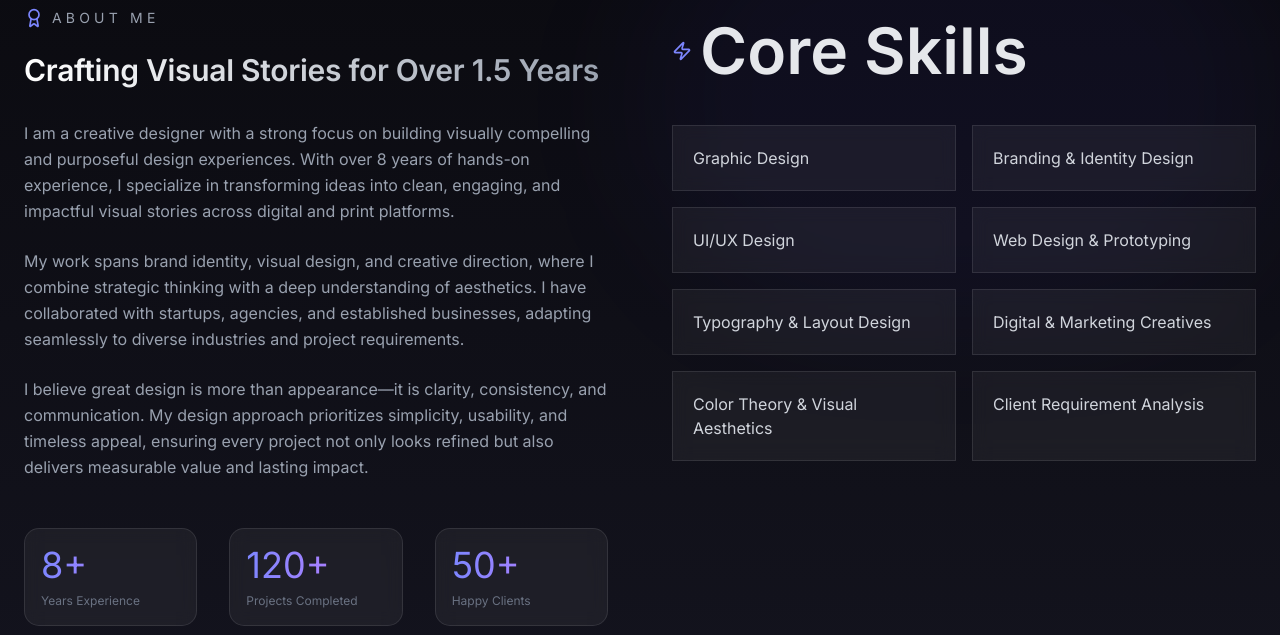
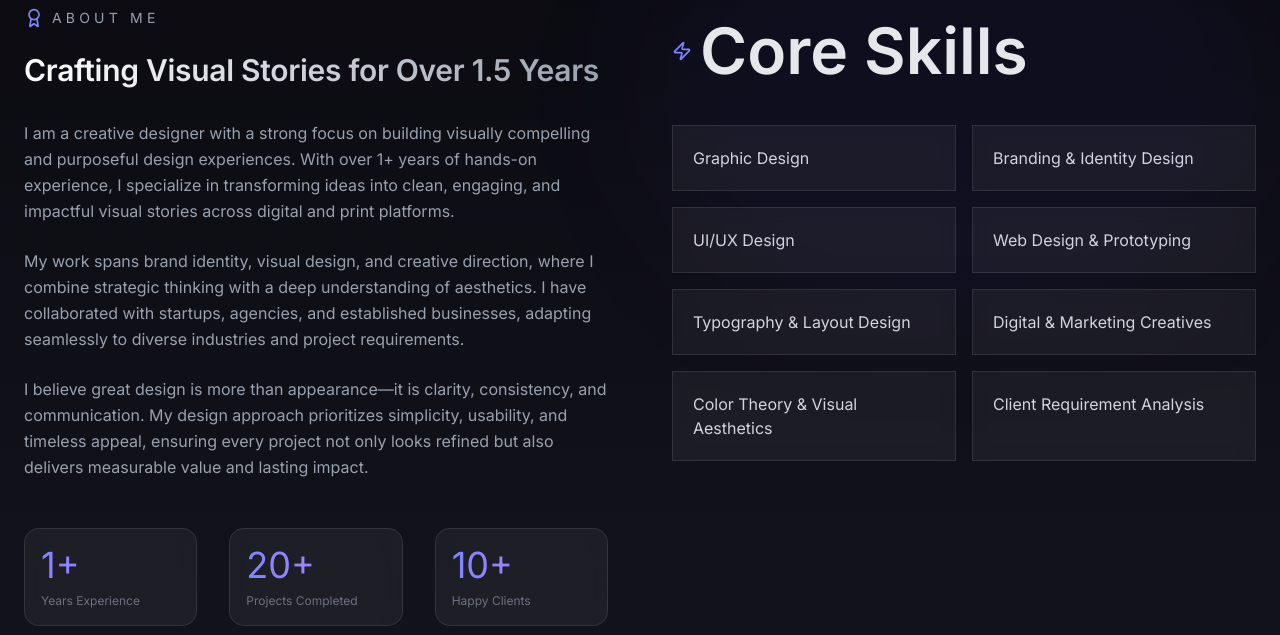
Before and after one commit to Harcharan2102784/portfolio, a React (Vite) app: page / in a window 1280 px wide. Shown: the part 920-1555 px from the top of the page. Built offline with nearby package versions, Linux system fonts and the light colour scheme.

Commit message:
Update About.tsx

```diff
--- a/src/app/components/About.tsx
+++ b/src/app/components/About.tsx
@@ -33,7 +33,7 @@ export function About() {
 
             <div className="space-y-6 text-gray-400 leading-relaxed">
               <p className="hover:text-gray-300 transition-colors">
-               I am a creative designer with a strong focus on building visually compelling and purposeful design experiences. With over 8 years of hands-on experience, I specialize in transforming ideas into clean, engaging, and impactful visual stories across digital and print platforms.
+               I am a creative designer with a strong focus on building visually compelling and purposeful design experiences. With over 1+ years of hands-on experience, I specialize in transforming ideas into clean, engaging, and impactful visual stories across digital and print platforms.
               </p>
 
               <p className="hover:text-gray-300 transition-colors">
@@ -47,15 +47,15 @@ export function About() {
 
             <div className="mt-12 grid grid-cols-3 gap-6 lg:gap-8">
               <div className="group rounded-[15px] p-4 bg-white/5 backdrop-blur-sm border border-white/10 hover:border-indigo-500/50 transition-all duration-300 transform hover:-translate-y-2 hover:shadow-lg hover:shadow-indigo-500/20" style={{ transformStyle: 'preserve-3d' }}>
-                <div className="text-4xl text-transparent bg-clip-text bg-gradient-to-r from-indigo-400 to-purple-400 mb-2 group-hover:scale-110 transition-transform">8+</div>
+                <div className="text-4xl text-transparent bg-clip-text bg-gradient-to-r from-indigo-400 to-purple-400 mb-2 group-hover:scale-110 transition-transform">1+</div>
                 <div className="text-xs text-gray-500 group-hover:text-gray-400 transition-colors">Years Experience</div>
               </div>
               <div className="group rounded-[15px] p-4 bg-white/5 backdrop-blur-sm border border-white/10 hover:border-indigo-500/50 transition-all duration-300 transform hover:-translate-y-2 hover:shadow-lg hover:shadow-indigo-500/20" style={{ transformStyle: 'preserve-3d' }}>
-                <div className="text-4xl text-transparent bg-clip-text bg-gradient-to-r from-indigo-400 to-purple-400 mb-2 group-hover:scale-110 transition-transform">120+</div>
+                <div className="text-4xl text-transparent bg-clip-text bg-gradient-to-r from-indigo-400 to-purple-400 mb-2 group-hover:scale-110 transition-transform">20+</div>
                 <div className="text-xs text-gray-500 group-hover:text-gray-400 transition-colors">Projects Completed</div>
               </div>
               <div className="group rounded-[15px] p-4 bg-white/5 backdrop-blur-sm border border-white/10 hover:border-indigo-500/50 transition-all duration-300 transform hover:-translate-y-2 hover:shadow-lg hover:shadow-indigo-500/20" style={{ transformStyle: 'preserve-3d' }}>
-                <div className="text-4xl text-transparent bg-clip-text bg-gradient-to-r from-indigo-400 to-purple-400 mb-2 group-hover:scale-110 transition-transform">50+</div>
+                <div className="text-4xl text-transparent bg-clip-text bg-gradient-to-r from-indigo-400 to-purple-400 mb-2 group-hover:scale-110 transition-transform">10+</div>
                 <div className="text-xs text-gray-500 group-hover:text-gray-400 transition-colors">Happy Clients</div>
               </div>
             </div>
```
